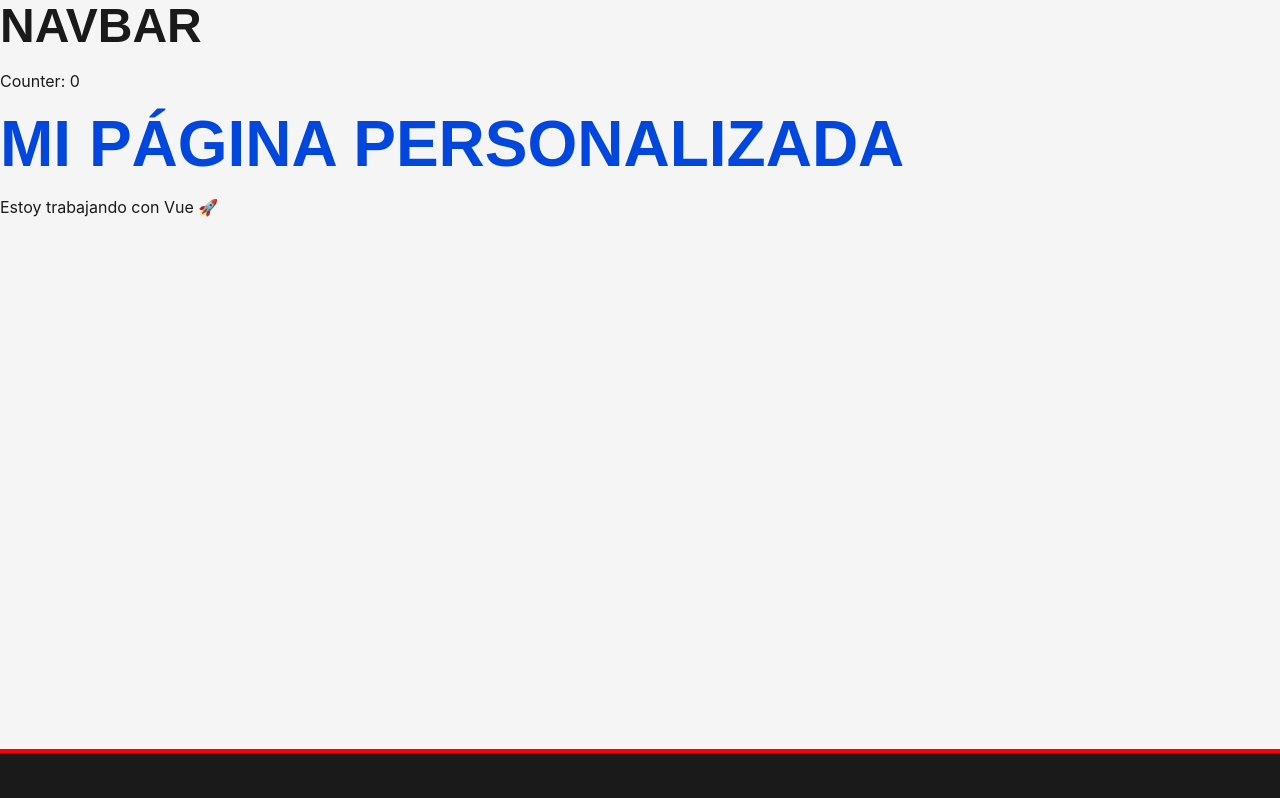
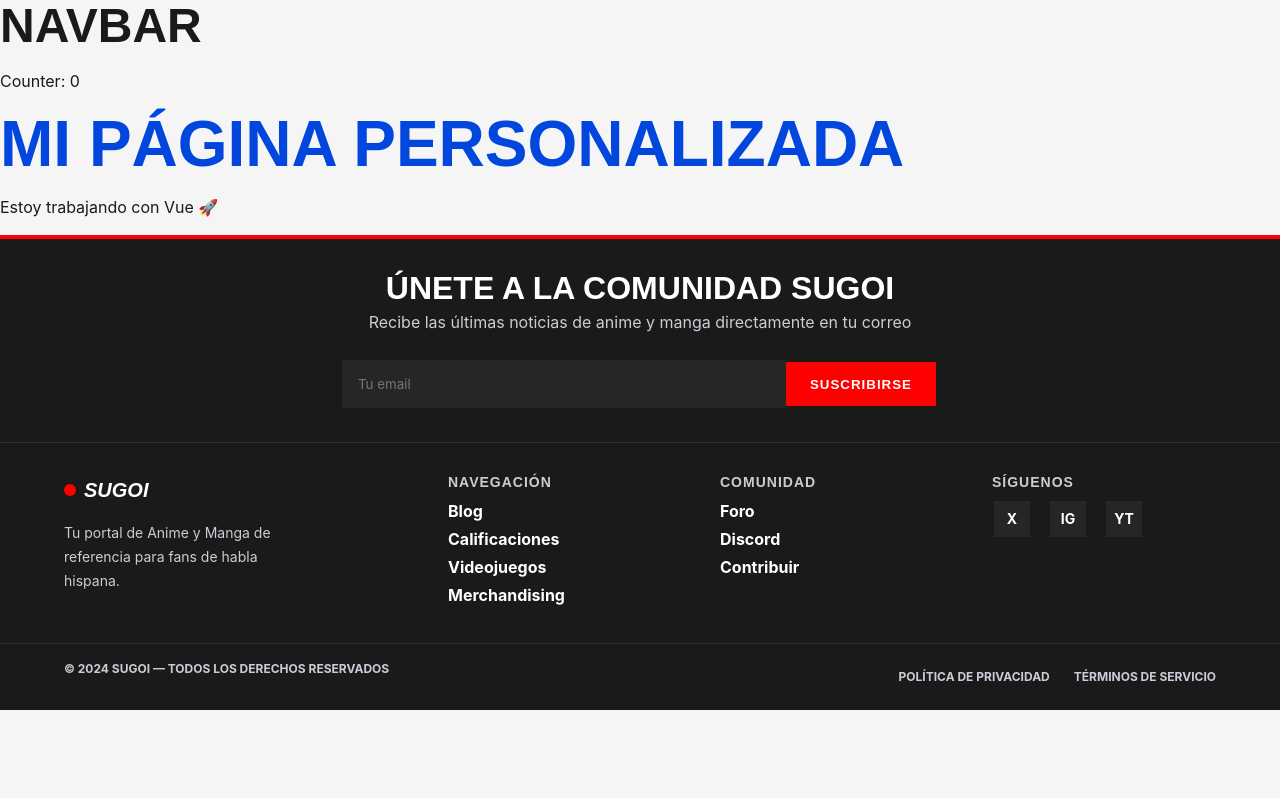
Before and after one commit to GermanIllan/Sugoi, a Vue app: page / in a window 1280 px wide. Shown: the top 798 px of the page. Built offline with nearby package versions, Linux system fonts and the light colour scheme; the HTML template or start-up script is replaced by a standard one.

Commit message:
feat: Add loading and agent thinking states to ChatInput, disabling the input and showing a spinner.

```diff
--- a/src/App.vue
+++ b/src/App.vue
@@ -11,9 +11,3 @@ import Footer from "./components/Layout/Footer.vue";
   </main>
   <Footer />
 </template>
-
-<style>
-.container {
-  min-height: calc(100vh - 160px);
-}
-</style>
--- a/src/components/Layout/Footer.vue
+++ b/src/components/Layout/Footer.vue
@@ -95,10 +95,9 @@
 
 /* Newsletter Section */
 .newsletter {
-  padding: var(--spacing-xxl) var(--spacing-lg);
+  padding: var(--spacing-xl) var(--spacing-lg);
   text-align: center;
-  border-bottom: var(--border-thin);
-  border-color: rgba(255, 255, 255, 0.1);
+  border-bottom: 1px solid rgba(255, 255, 255, 0.1);
 }
 
 .newsletter-title {
@@ -109,7 +108,7 @@
 
 .newsletter-description {
   color: var(--color-accent-gris-azulado);
-  margin-bottom: var(--spacing-xl);
+  margin-bottom: var(--spacing-lg);
   font-size: var(--font-size-md);
 }
 
@@ -143,7 +142,7 @@
 
 /* Footer Main */
 .footer-main {
-  padding: var(--spacing-xxl) 0;
+  padding: var(--spacing-xl) 0;
 }
 
 .footer-grid {
@@ -156,7 +155,7 @@
   display: flex;
   align-items: center;
   gap: var(--spacing-sm);
-  margin-bottom: var(--spacing-lg);
+  margin-bottom: var(--spacing-md);
 }
 
 .logo-dot {
@@ -183,7 +182,7 @@
 .links-title {
   font-size: var(--font-size-sm);
   color: var(--color-accent-gris-azulado);
-  margin-bottom: var(--spacing-lg);
+  margin-bottom: var(--spacing-sm);
   letter-spacing: 1px;
 }
 
@@ -194,7 +193,7 @@
 }
 
 .links-list li {
-  margin-bottom: var(--spacing-sm);
+  margin-bottom: var(--spacing-xs);
 }
 
 .links-list a {
@@ -237,7 +236,7 @@
 
 /* Footer Bottom */
 .footer-bottom {
-  padding: var(--spacing-lg) 0;
+  padding: var(--spacing-md) 0;
   border-top: 1px solid rgba(255, 255, 255, 0.1);
   font-size: var(--font-size-xs);
   color: var(--color-accent-gris-azulado);
```
